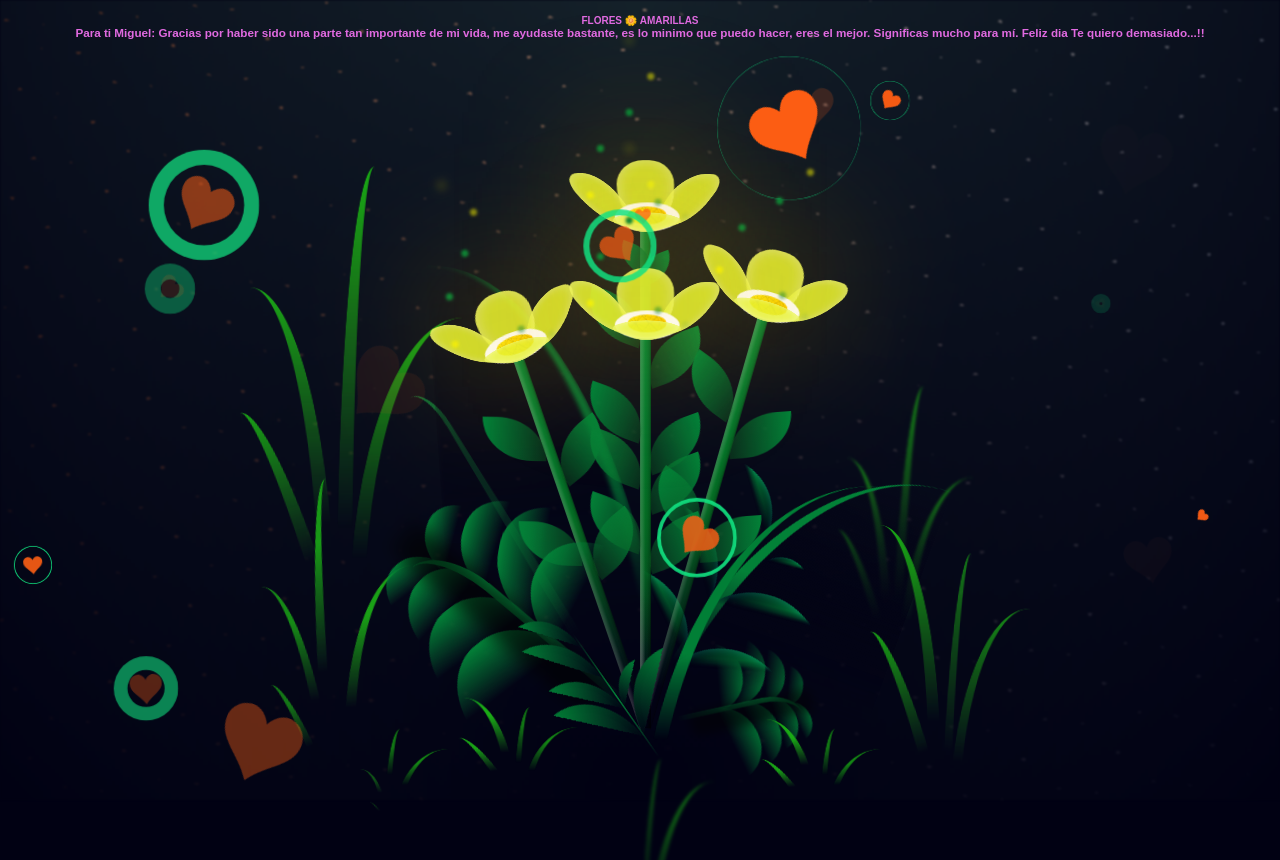
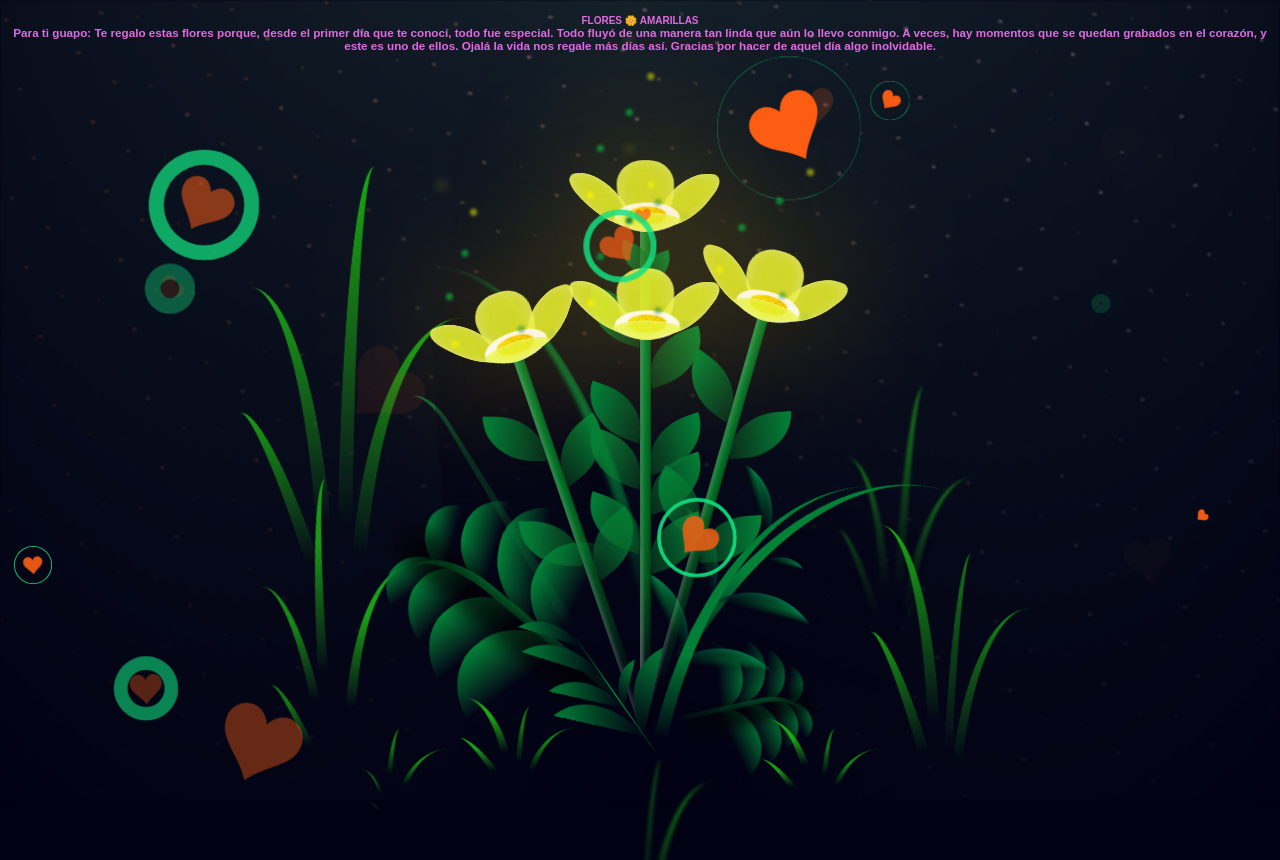
Before and after one commit to BreynerPearson/Flores-amarillas, a plain HTML site: page Index.html in a window 1280 px wide. Shown: the top 860 px of the page. Drawn offline with Linux system fonts and the light colour scheme; a script that the page names is missing.

Commit message:
Update Index.html

```diff
--- a/Index.html
+++ b/Index.html
@@ -15,11 +15,8 @@
 FLORES
 <span class="yellow-flower">&#127804;</span>
 AMARILLAS
-<h3 >Para ti Miguel:
-    Gracias por haber sido una parte tan importante de mi vida, me ayudaste bastante, es lo minimo que puedo hacer, eres el mejor.
-    Significas mucho para mí.
-    Feliz dia
-    Te quiero demasiado...!!</h3>
+<h3 >Para ti guapo:
+    Te regalo estas flores porque, desde el primer día que te conocí, todo fue especial. Todo fluyó de una manera tan linda que aún lo llevo conmigo. A veces, hay momentos que se quedan grabados en el corazón, y este es uno de ellos. Ojalá la vida nos regale más días así. Gracias por hacer de aquel día algo inolvidable.</h3>
 </div>
 <div class="night"></div>
 <div class="flowers">
```
